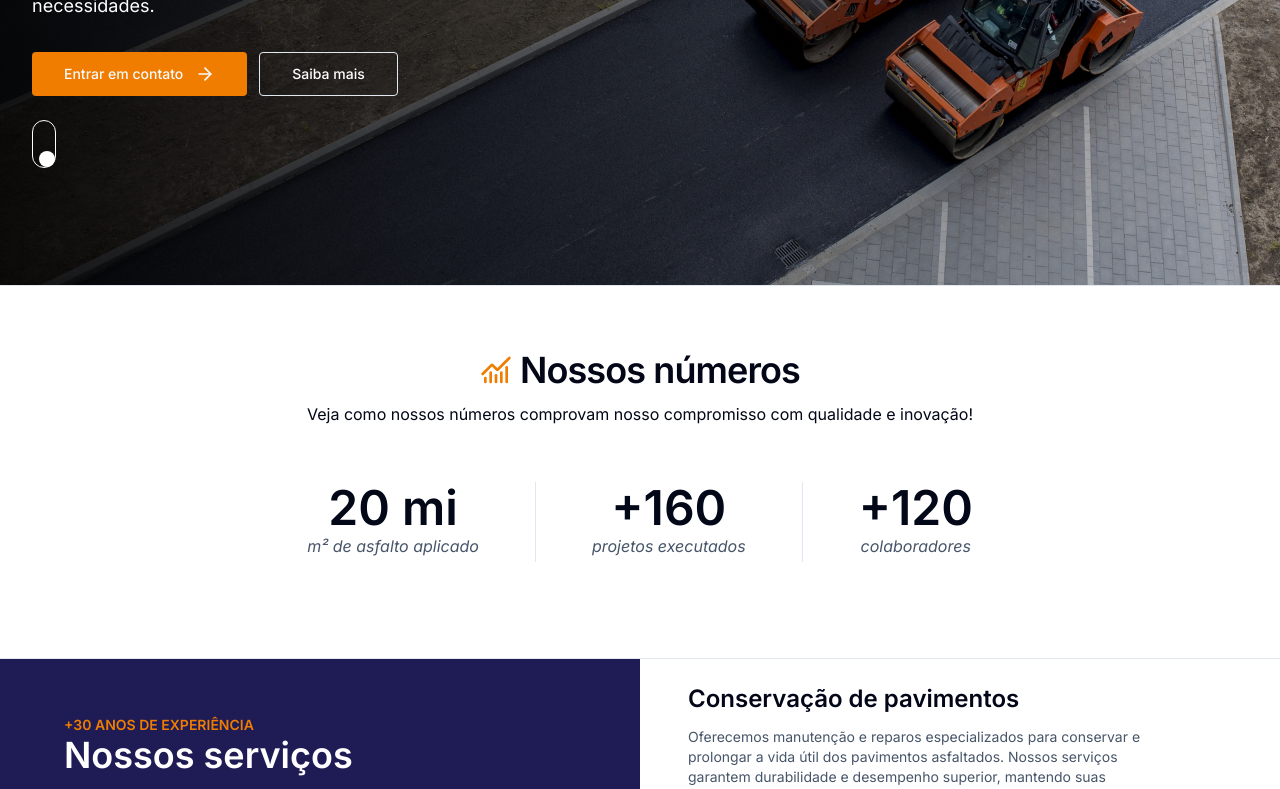
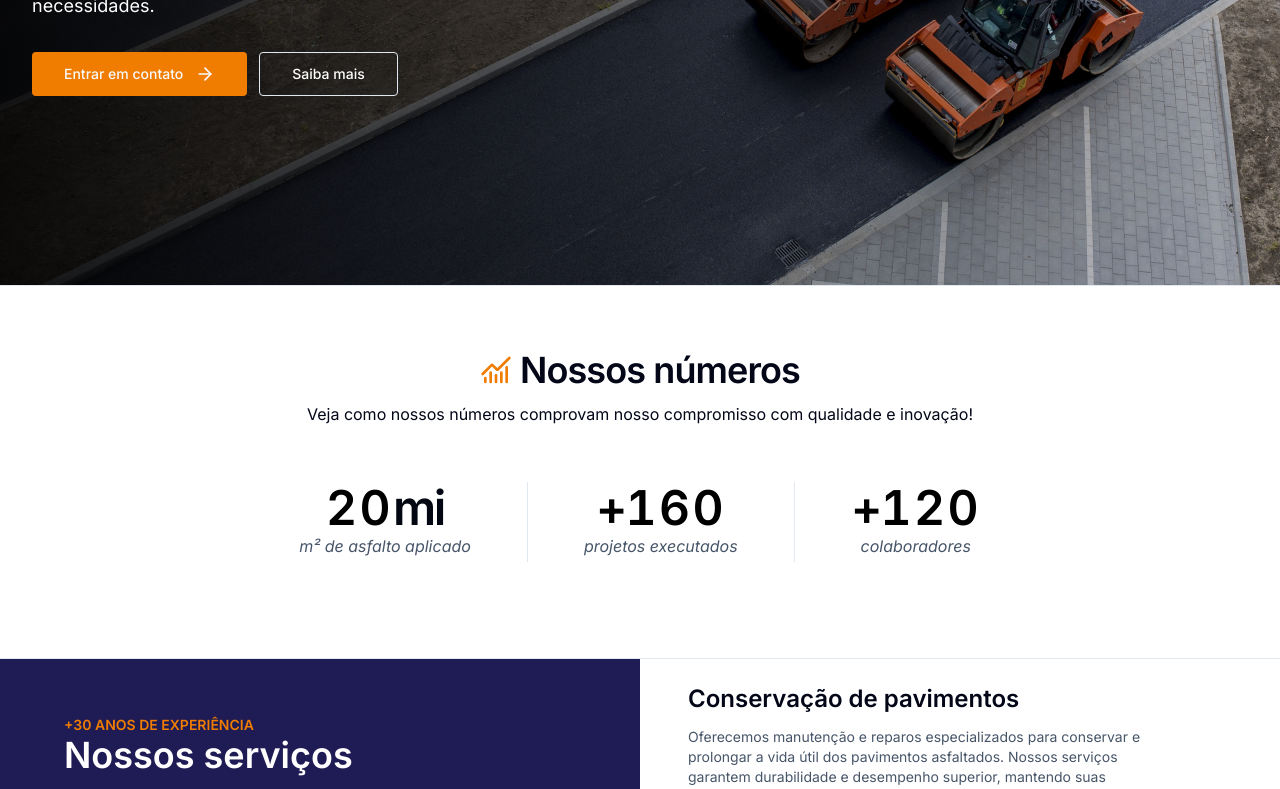
Before and after one commit to FernandoLorandi/asphalt, a React (Vite) app in the folder frontend/: page / in a window 1280 px wide. Shown: the part 480-1269 px from the top of the page. Built offline with nearby package versions, Linux system fonts and the light colour scheme.

Commit message:
Desenvolvimento pagina de empresas e animação na seção de stats

```diff
--- a/frontend/package.json
+++ b/frontend/package.json
@@ -22,6 +22,7 @@
     "clsx": "^2.1.1",
     "embla-carousel-autoplay": "^8.2.0",
     "embla-carousel-react": "^8.2.0",
+    "framer-motion": "^11.3.31",
     "lucide-react": "^0.429.0",
     "react": "^18.3.1",
     "react-dom": "^18.3.1",
--- /dev/null
+++ b/frontend/src/components/magicui/number-ticker.tsx
@@ -0,0 +1,55 @@
+"use client";
+
+import { useEffect, useRef } from "react";
+import { useInView, useMotionValue, useSpring } from "framer-motion";
+
+import { cn } from "@/lib/utils";
+
+export default function NumberTicker({
+  value,
+  direction = "up",
+  delay = 0,
+  className,
+}: Readonly<{
+  value: number;
+  direction?: "up" | "down";
+  className?: string;
+  delay?: number; // delay in s
+}>) {
+  const ref = useRef<HTMLSpanElement>(null);
+  const motionValue = useMotionValue(direction === "down" ? value : 0);
+  const springValue = useSpring(motionValue, {
+    damping: 60,
+    stiffness: 100,
+  });
+  const isInView = useInView(ref, { once: true, margin: "0px" });
+
+  useEffect(() => {
+    isInView &&
+      setTimeout(() => {
+        motionValue.set(direction === "down" ? 0 : value);
+      }, delay * 1000);
+  }, [motionValue, isInView, delay, value, direction]);
+
+  useEffect(
+    () =>
+      springValue.on("change", (latest) => {
+        if (ref.current) {
+          ref.current.textContent = Intl.NumberFormat("en-US").format(
+            Number(latest.toFixed(0)),
+          );
+        }
+      }),
+    [springValue],
+  );
+
+  return (
+    <span
+      className={cn(
+        "inline-block tabular-nums text-black dark:text-white tracking-wider",
+        className,
+      )}
+      ref={ref}
+    />
+  );
+}
--- a/frontend/src/pages/empresa.tsx
+++ b/frontend/src/pages/empresa.tsx
@@ -1,5 +1,35 @@
+import {
+  Breadcrumb,
+  BreadcrumbItem,
+  BreadcrumbLink,
+  BreadcrumbList,
+  BreadcrumbPage,
+  BreadcrumbSeparator,
+} from "@/components/ui/breadcrumb";
+
 const Empresa = () => {
-  return;
+  return (
+    <div className=" bg-slate-200">
+      <div className="container w-full flex flex-col p-10 gap-6">
+        <div>
+          <Breadcrumb>
+            <BreadcrumbList>
+              <BreadcrumbItem>
+                <BreadcrumbLink asChild>
+                  <a href="Home">Home</a>
+                </BreadcrumbLink>
+              </BreadcrumbItem>
+              <BreadcrumbSeparator />
+              <BreadcrumbItem>
+                <BreadcrumbPage> Empresa</BreadcrumbPage>
+              </BreadcrumbItem>
+            </BreadcrumbList>
+          </Breadcrumb>
+        </div>
+        <div className="text-slate-950 text-4xl font-bold">Sobre nós</div>
+      </div>
+    </div>
+  );
 };
 
 export default Empresa;
--- a/frontend/src/sections/contact/contact.tsx
+++ b/frontend/src/sections/contact/contact.tsx
@@ -4,12 +4,13 @@ import { z } from "zod";
 
 import { Textarea } from "@/components/ui/textarea";
 import { Button } from "@/components/ui/button";
-import { MoveRight } from "lucide-react";
+import { Info, MoveRight } from "lucide-react";
 import { Input } from "@/components/ui/input";
 
 import {
   Form,
   FormControl,
+  FormDescription,
   FormField,
   FormItem,
   FormLabel,
@@ -86,7 +87,7 @@ const Contact = () => {
 
   return (
     <div className="w-full py-24 border-y border-slate-200 bg-slate-50">
-      <div className="container gap-10 flex flex-row justify-between">
+      <div className="container gap-10 flex flex-col md:flex-row justify-between">
         {/* titulo */}
         <div className="flex flex-col gap-1 w-full">
           <p className="text-brand-primary-600 font-semibold text-sm uppercase">
@@ -171,6 +172,10 @@ const Contact = () => {
                           ref={field.ref}
                         />
                       </FormControl>
+                      <FormDescription className="inline-flex gap-1 items-center">
+                        <Info size={16} fill="blue" className="text-white" />
+                        Formatos de arquivo permitidos: PDF ou DOCX
+                      </FormDescription>
                       {/* <FormMessage /> */}
                     </FormItem>
                   )}
--- a/frontend/src/sections/header/navItem.tsx
+++ b/frontend/src/sections/header/navItem.tsx
@@ -9,7 +9,7 @@ type Props = {
 
 const NavItem = ({ children, classname, to, ...props }: Props) => {
   return (
-    <li className="text-slate-950 text-base font-normal hover:font-semibold hover:text-brand-primary-900  transition-all ">
+    <ul className="text-slate-950 text-base font-normal hover:font-semibold hover:text-brand-primary-900  transition-all ">
       <Link
         to={to}
         className={`py-2 px-2 inline-block ${classname}`}
@@ -17,7 +17,7 @@ const NavItem = ({ children, classname, to, ...props }: Props) => {
       >
         {children}
       </Link>
-    </li>
+    </ul>
   );
 };
 export default NavItem;
--- a/frontend/src/sections/header/sheetMenu.tsx
+++ b/frontend/src/sections/header/sheetMenu.tsx
@@ -36,10 +36,16 @@ const SheetMenu = () => {
         </SheetHeader>
         <ul className=" items-center justify-center">
           <li className="items-center justify-center gap-2">
-            <NavItem classname="hover:bg-brand-primary-50 w-full rounded-md">
+            <NavItem
+              to="Home"
+              classname="hover:bg-brand-primary-50 w-full rounded-md"
+            >
               Início
             </NavItem>
-            <NavItem classname="hover:bg-brand-primary-50 w-full rounded-md">
+            <NavItem
+              to="Empresa"
+              classname="hover:bg-brand-primary-50 w-full rounded-md"
+            >
               Empresa
             </NavItem>
             <NavItem classname="hover:bg-brand-primary-50 w-full rounded-md">
--- a/frontend/src/sections/hero/hero.tsx
+++ b/frontend/src/sections/hero/hero.tsx
@@ -4,7 +4,6 @@ import { ArrowRight, Construction } from "lucide-react";
 
 const Hero = () => {
   return (
-    <>
     <div className=" bg-slate-500 h-[600px] bg-[url('/img/background-img.png')] bg-cover ">
       <div className="container">
         <div className="grid lg:grid-cols-12 md:grid-cols-6 gap-8">
@@ -17,10 +16,10 @@ const Hero = () => {
               Pavimentação Asfáltica com Excelência e Durabilidade.
             </h2>
             <p className="text-md md:text-lg font-normal text-white  max-w-md md:max-w-full">
-                Trazemos inovação e profissionalismo à pavimentação asfáltica.
-                Com serviços personalizados e atenção aos detalhes, garantimos
-                pavimentos que combinam resistência e estética para todas as
-                suas necessidades.
+              Trazemos inovação e profissionalismo à pavimentação asfáltica. Com
+              serviços personalizados e atenção aos detalhes, garantimos
+              pavimentos que combinam resistência e estética para todas as suas
+              necessidades.
             </p>
             <div className="flex gap-3 mt-2">
               <Button
@@ -38,16 +37,10 @@ const Hero = () => {
                 Saiba mais
               </Button>
             </div>
-              <div>
-                <div className="h-12 w-6 rounded-full bg-inherit border border-white relative">
-                  <span className="h-4 w-4 bottom-0 right-0 rounded-full bg-white absolute" />
           </div>
         </div>
       </div>
     </div>
-        </div>
-      </div>
-    </>
   );
 };
 
--- a/frontend/src/sections/stats/stats.tsx
+++ b/frontend/src/sections/stats/stats.tsx
@@ -1,16 +1,13 @@
+import NumberTicker from "@/components/magicui/number-ticker";
 import { Separator } from "@/components/ui/separator";
 import { ChartNoAxesCombined } from "lucide-react";
 
 const Stats = () => {
   return (
-    <>
     <div className="mt-16 mb-24">
       <div className="container">
         <div className="justify-center flex items-center gap-2">
-            <ChartNoAxesCombined
-              size={32}
-              className="text-brand-secondary-500"
-            />
+          <ChartNoAxesCombined size={32} className="text-brand-secondary-500" />
           <div className="text-4xl text-center font-semibold tracking-tight text-slate-950">
             Nossos números
           </div>
@@ -23,7 +20,10 @@ const Stats = () => {
 
       <div className="flex flex-wrap flex-col md:flex-row gap-6 justify-center items-center ">
         <div className="flex flex-col items-center">
-            <h2 className="text-5xl font-semibold">20 mi</h2>
+          <p className="text-5xl tracking-tighter font-semibold text-gray-950">
+            <NumberTicker value={20} />
+            mi
+          </p>
           <p className="italic leading-7 font-normal text-slate-600">
             m² de asfalto aplicado
           </p>
@@ -38,7 +38,9 @@ const Stats = () => {
         ></Separator>
 
         <div className="flex flex-col items-center">
-            <h2 className="text-5xl font-semibold">+160</h2>
+          <h2 className="whitespace-pre text-5xl font-semibold tracking-tighter text-black">
+            +<NumberTicker value={160} />
+          </h2>
           <p className="italic leading-7 font-normal text-slate-600">
             projetos executados
           </p>
@@ -52,14 +54,16 @@ const Stats = () => {
           className="w-64 mx-8 md:hidden lg:hidden"
         ></Separator>
         <div className="flex flex-col items-center">
-            <h2 className="text-5xl font-semibold">+120</h2>
+          <h2 className="whitespace-pre text-5xl font-semibold tracking-tighter text-black">
+            +
+            <NumberTicker value={120} />
+          </h2>
           <p className="italic leading-7 font-normal text-slate-600">
             colaboradores
           </p>
         </div>
       </div>
     </div>
-    </>
   );
 };
 export default Stats;
```
Also changed, not shown: 1 other file (tests, documents, lock files or other folders). Lines whose indentation alone changed are shown as unchanged.
